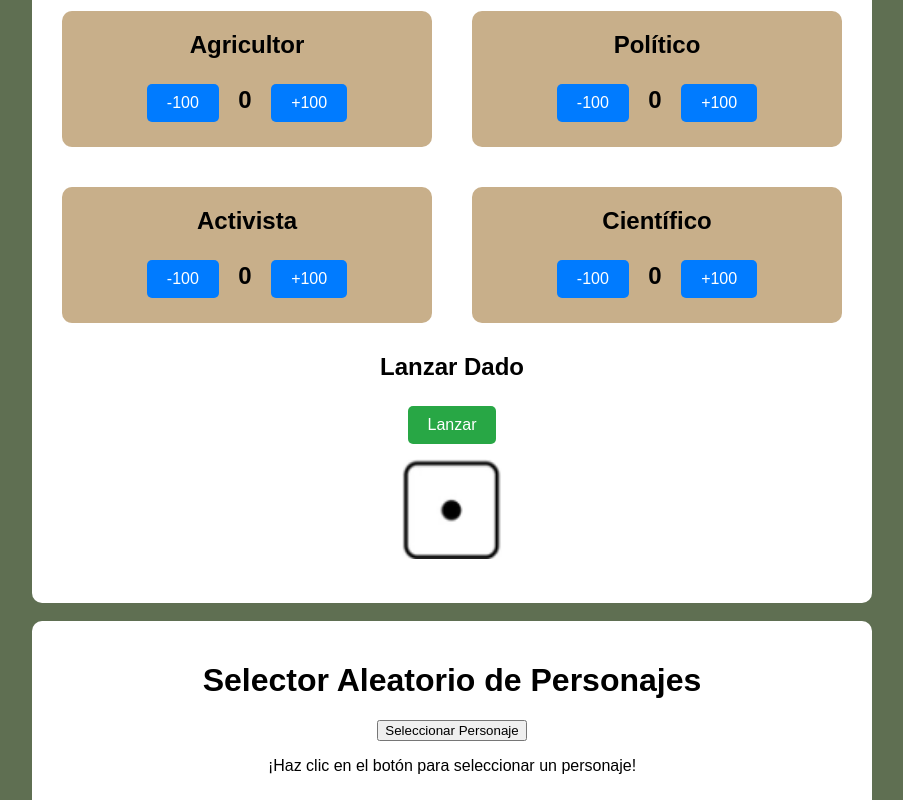
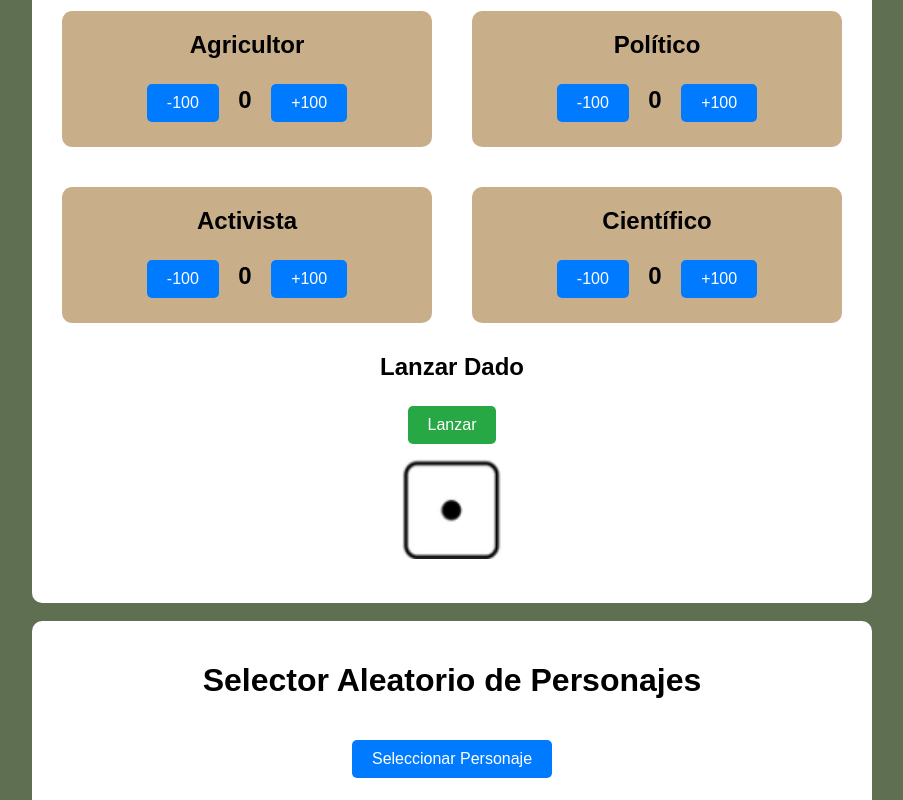
Before and after one commit to carlosra0098/ENERGY-LIFE, a plain HTML site: page index.html in a window 1280 px wide. Shown: the part 119-919 px from the top of the page, without its empty margins (188-1091 px from the left). Drawn offline with Linux system fonts and the light colour scheme.

Commit message:
Update styles.css

```diff
--- a/styles.css
+++ b/styles.css
@@ -97,3 +97,23 @@ h1 {
     height: 100%;
     border: none;
 }
+
+button {
+    padding: 10px 20px;
+    font-size: 16px;
+    margin: 20px 0;
+    border: none;
+    border-radius: 5px;
+    cursor: pointer;
+    background-color: #007bff;
+    color: #fff;
+}
+
+button:hover {
+    background-color: #0056b3;
+}
+#resultado {
+    margin-top: 20px;
+    font-size: 20px;
+    font-weight: bold;
+}
```
